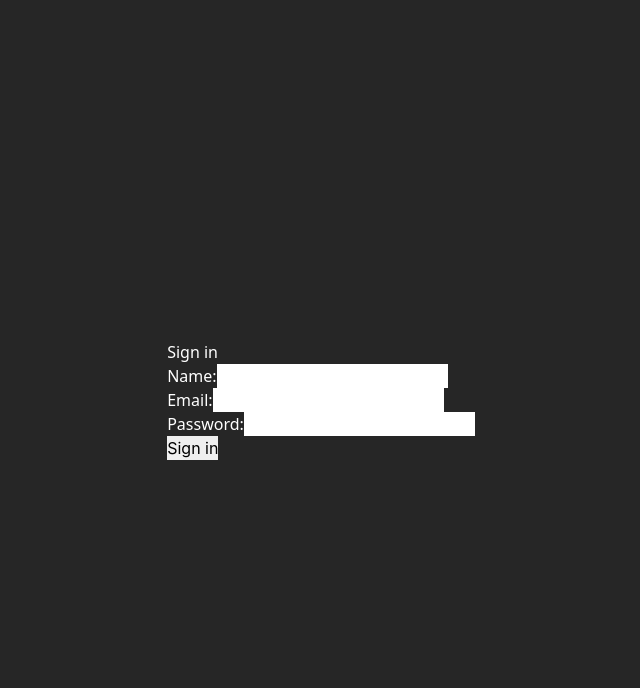
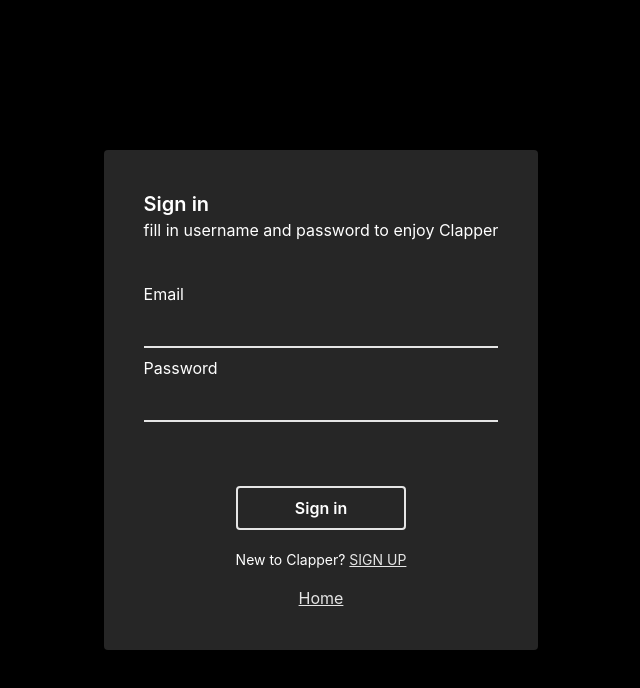
Before and after one commit to Project-Clapper/Clapper, a React (Create React App) app in the folder clapper/: page /signin in a window 1280 px wide. Shown: the top 688 px of the page, without its empty margins (319-959 px from the left). Built offline with nearby package versions, Linux system fonts and the light colour scheme.

Commit message:
:wrench: Update sign in page

```diff
--- a/clapper/src/pages/SignInPage.js
+++ b/clapper/src/pages/SignInPage.js
@@ -1,55 +1,76 @@
-import React, { useState } from 'react';
+import React, { useCallback, useState } from 'react';
+import { NavLink } from 'react-router-dom';
 
-function SignInPage({ Signin, error }) {
-  const [details, setDetails] = useState({ name: '', email: '', password: '' });
+const SignInPage = () => {
+  const [username, setUsername] = useState('');
+  const [password, setPassword] = useState('');
+
+  const handleUsernameChange = useCallback((event) => {
+    setUsername(event.target.value);
+  }, []);
+
+  const handlePasswordChange = useCallback((event) => {
+    setPassword(event.target.value);
+  }, []);
 
   const submitHandler = (e) => {
     e.preventDefault();
-
-    Signin(details);
+    console.log(username, password);
   };
 
   return (
-    <div className="flex h-screen items-center justify-center bg-gray-800">
+    <div className="flex h-screen items-center justify-center bg-black text-white">
       <form onSubmit={submitHandler}>
-        <div>
-          <h2 className="font-sans text-white">Sign in</h2>
-          {error != '' ? <div className="error">{error}</div> : ''}
-          <div className="font-sans text-white">
-            <label htmlFor="name">Name:</label>
-            <input
-              type="text"
-              name="name"
-              id="name"
-              onChange={(e) => setDetails({ ...details, name: e.target.value })}
-              value={details.name}
-            />
-          </div>
-          <div className="font-sans text-white">
-            <label htmlFor="email">Email:</label>
+        <div className="p-10 rounded bg-gray-800">
+          <h2 className="text-xl font-semibold">Sign in</h2>
+          <p>fill in username and password to enjoy Clapper</p>
+
+          <div className="mt-10">
+            <label htmlFor="email">Email</label>
             <input
               type="email"
               name="email"
               id="email"
-              onChange={(e) => setDetails({ ...details, email: e.target.value })}
-              value={details.email}
+              className="border-0 w-full border-b-2 bg-gray-800 p-2"
+              onChange={handleUsernameChange}
             />
           </div>
-          <div className="font-sans text-white">
-            <label htmlFor="password">Password:</label>
+
+          <div className="mt-2">
+            <label htmlFor="password">Password</label>
             <input
               type="password"
               name="password"
               id="password"
-              onChange={(e) => setDetails({ ...details, password: e.target.value })}
-              value={details.password}
+              className="border-0 w-full border-b-2 bg-gray-800 p-2"
+              onChange={handlePasswordChange}
             />
           </div>
-          <input type="submit" value="Sign in" />
+
+          <div className="mt-16">
+            <div className="flex justify-center items-center">
+              <div>
+                <button className="w-full font-semibold bg-transparent hover:border-gray-500 py-2 px-4 border-2 border-gold-500 hover:border-transparent rounded">
+                  Sign in
+                </button>
+                <div className="text-sm text-center mt-5 block">
+                  New to Clapper? {''}
+                  <NavLink to="/signup" className="underline text-gray-200">
+                    SIGN UP
+                  </NavLink>
+                </div>
+                <div className="text-center mt-4">
+                  <NavLink to="/" className="underline text-gray-200">
+                    Home
+                  </NavLink>
+                </div>
+              </div>
+            </div>
+          </div>
         </div>
       </form>
     </div>
   );
-}
+};
 
 export default SignInPage;
```
